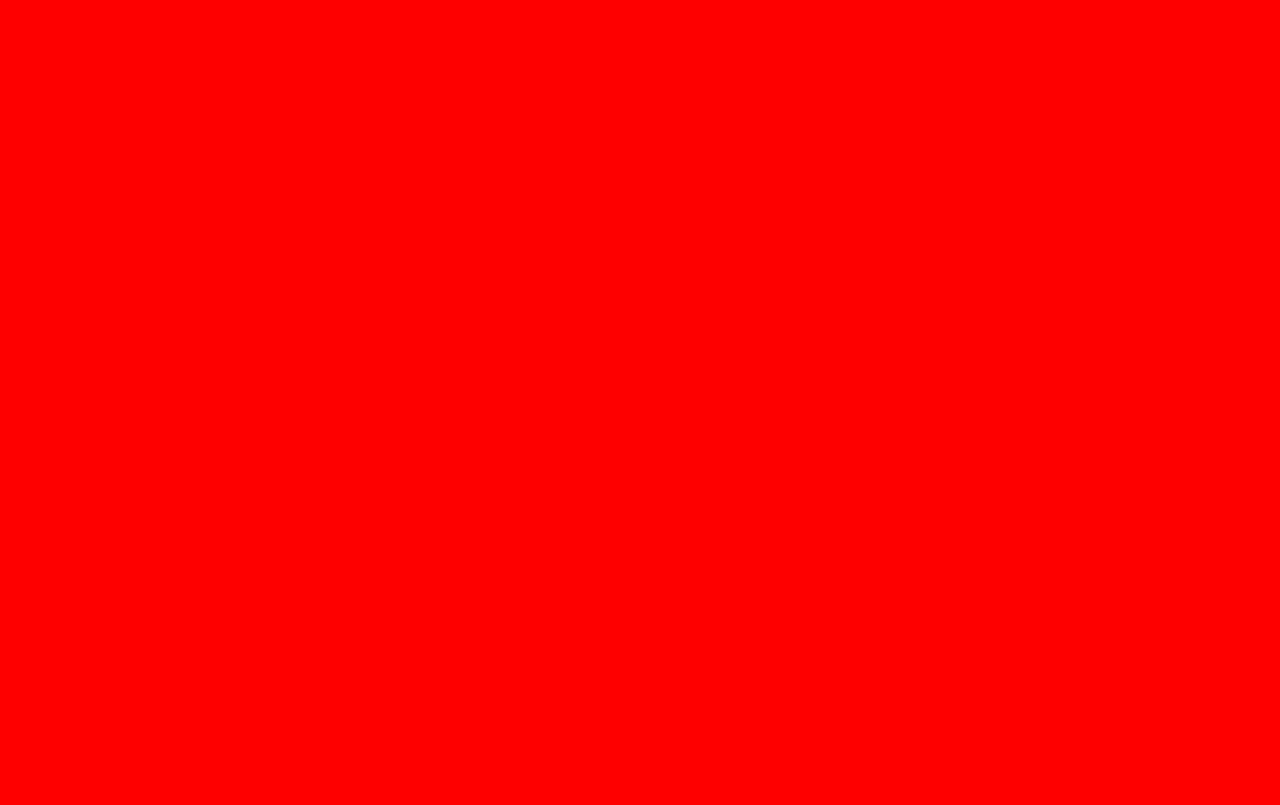
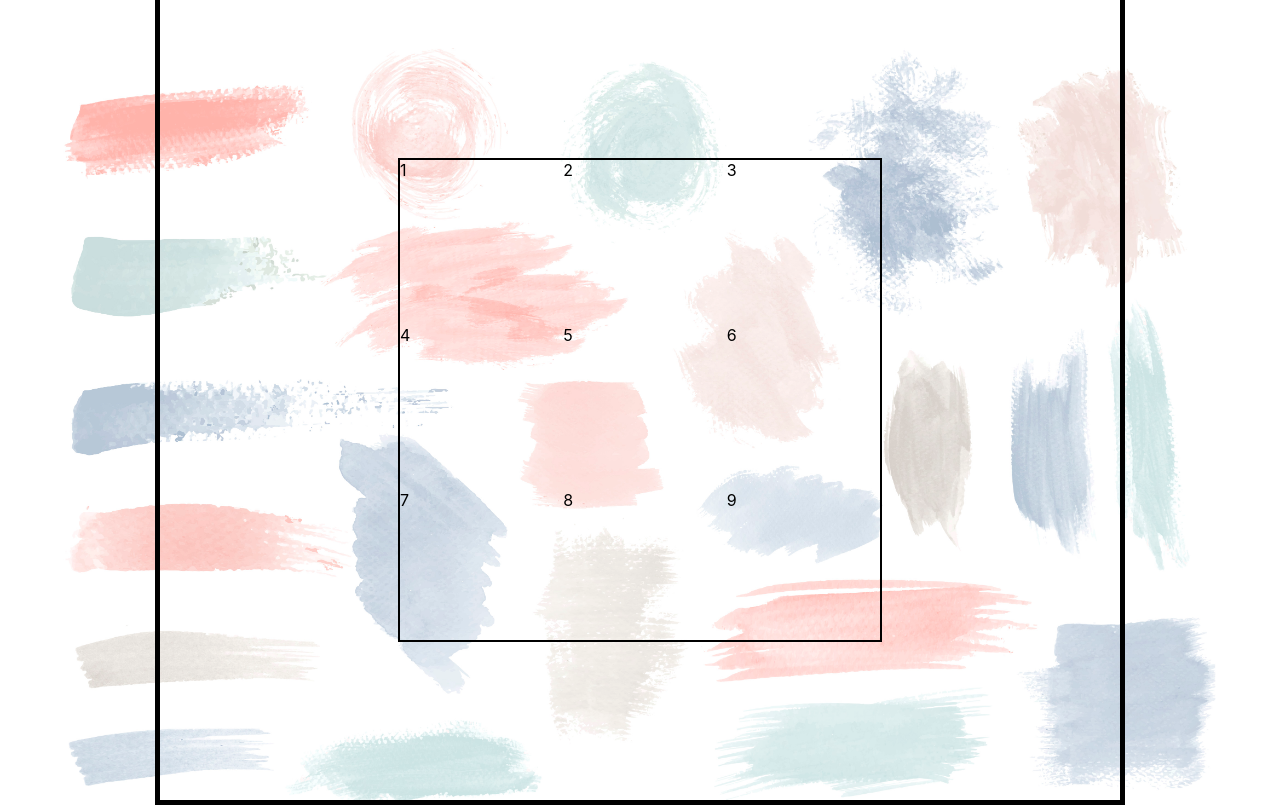
Before and after one commit to nataliamateo/Puzzle, a React app: page / in a window 1280 px wide. Built offline with nearby package versions, Linux system fonts and the light colour scheme.

Commit message:
Create styles and left-puzzle component

```diff
--- a/public/index.html
+++ b/public/index.html
@@ -5,7 +5,6 @@
     <meta name="viewport" content="width=device-width, initial-scale=1" />
     <meta name="theme-color" content="#000000" />
     <meta name="description" content="Web site created using create-react-app" />
-    <link rel="apple-touch-icon" href="%PUBLIC_URL%/logo192.png" />
     <link rel="manifest" href="%PUBLIC_URL%/manifest.json" />
     <title></title>
   </head>
--- a/src/components/App.js
+++ b/src/components/App.js
@@ -1,8 +1,13 @@
 import React from 'react';
 import '../stylesheets/App.scss';
+import LeftPuzzle from './LeftPuzzle';
 
 function App() {
-  return <div className='App'></div>;
+  return (
+    <div className='App'>
+      <LeftPuzzle />{' '}
+    </div>
+  );
 }
 
 export default App;
--- /dev/null
+++ b/src/components/LeftPuzzle.js
@@ -0,0 +1,20 @@
+import React from 'react';
+import '../stylesheets/leftPuzzle.scss';
+
+const LeftPuzzle = () => {
+  return (
+    <div className='left-puzzle'>
+      <span className='left-puzzle__1'>1</span>
+      <span className='left-puzzle__2'>2</span>
+      <span className='left-puzzle__3'>3</span>
+      <span className='left-puzzle__4'>4</span>
+      <span className='left-puzzle__5'>5</span>
+      <span className='left-puzzle__6'>6</span>
+      <span className='left-puzzle__7'>7</span>
+      <span className='left-puzzle__8'>8</span>
+      <span className='left-puzzle__9'>9</span>
+    </div>
+  );
+};
+
+export default LeftPuzzle;
--- a/src/index.scss
+++ b/src/index.scss
@@ -3,7 +3,12 @@ body {
   font-family: -apple-system, BlinkMacSystemFont, 'Segoe UI', 'Roboto', 'Oxygen', 'Ubuntu', 'Cantarell', 'Fira Sans', 'Droid Sans', 'Helvetica Neue', sans-serif;
   -webkit-font-smoothing: antialiased;
   -moz-osx-font-smoothing: grayscale;
-  background-color: red;
+  background-image: url('./images/background1.jpg');
+  background-size: cover;
+  display: flex;
+  height: 100vh;
+  justify-content: center;
+  align-items: center;
 }
 
 code {
--- a/src/stylesheets/App.scss
+++ b/src/stylesheets/App.scss
@@ -0,0 +1,8 @@
+.App {
+  border: 5px solid black;
+  display: flex;
+  justify-content: center;
+  height: 50rem;
+  width: 60rem;
+  align-items: center;
+}
--- /dev/null
+++ b/src/stylesheets/leftPuzzle.scss
@@ -0,0 +1,9 @@
+.left-puzzle {
+  border: 2px solid black;
+  height: 30rem;
+  width: 30rem;
+  display: grid;
+  grid-template-columns: 1fr 1fr 1fr;
+  column-gap: 10px;
+  row-gap: 15px;
+}
```
Also changed, not shown: public/manifest.json, src/images/background1.jpg (added).
